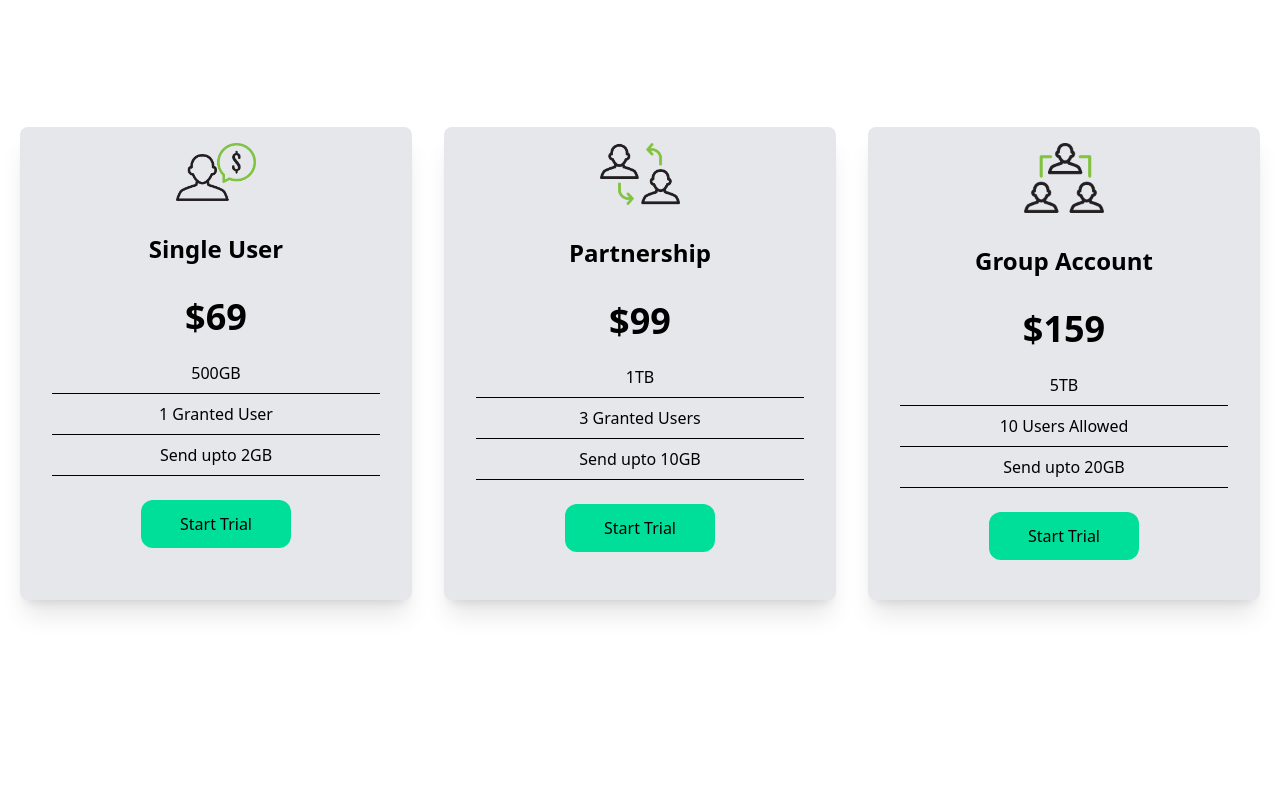
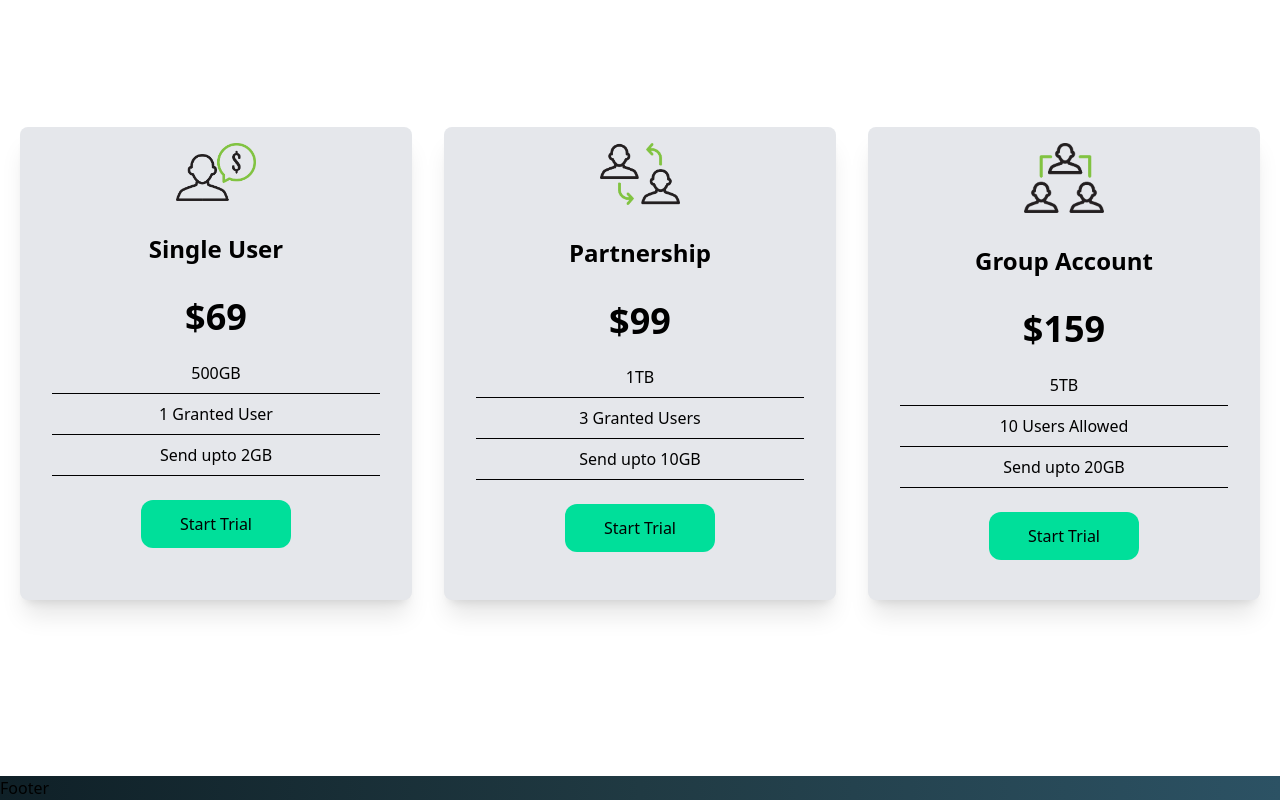
Before and after one commit to Parth-Kushwaha/financetw, a React (Create React App) app: page / in a window 1280 px wide. Shown: the part 1830-2630 px from the top of the page. Before the commit the page ends 2606 px from the top, so only its background shows below. Built offline with nearby package versions, Linux system fonts and the light colour scheme.

Commit message:
footer setup

```diff
--- a/src/App.js
+++ b/src/App.js
@@ -1,6 +1,7 @@
 import React from "react";
 import Analytics from "./components/Analytics";
 import Cards from "./components/Cards";
+import Footer from "./components/Footer";
 import Hero from "./components/Hero";
 import Navbar from "./components/Navbar";
 import NewsLetter from "./components/NewsLetter";
@@ -13,6 +14,7 @@ function App() {
       <Analytics/>
       <NewsLetter/>
       <Cards/>
+      <Footer/>
     </div>
   );
 }
--- /dev/null
+++ b/src/components/Footer.jsx
@@ -0,0 +1,11 @@
+import React from 'react'
+
+const Footer = () => {
+  return (
+    <div>
+      Footer
+    </div>
+  )
+}
+
+export default Footer
```
